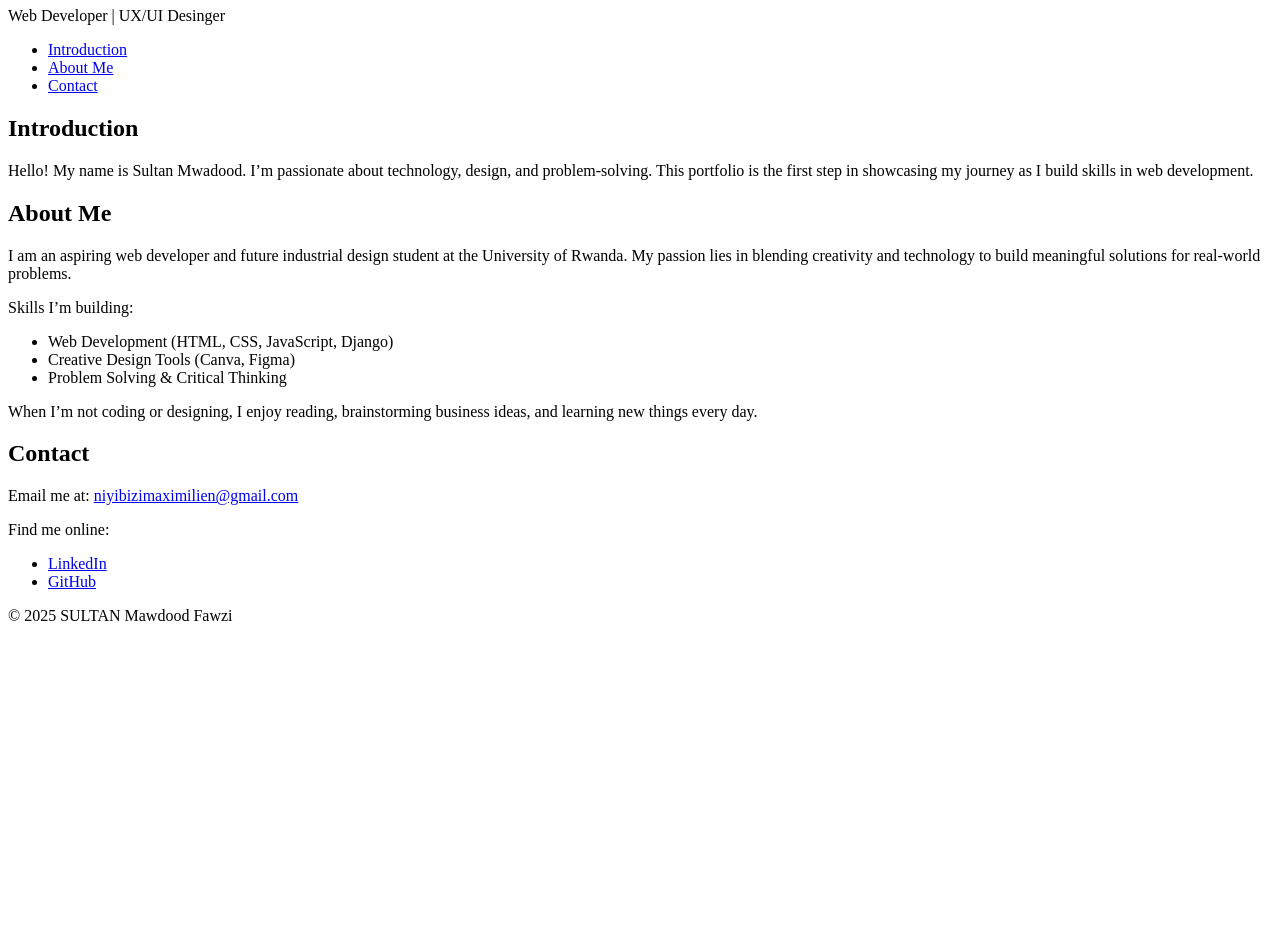
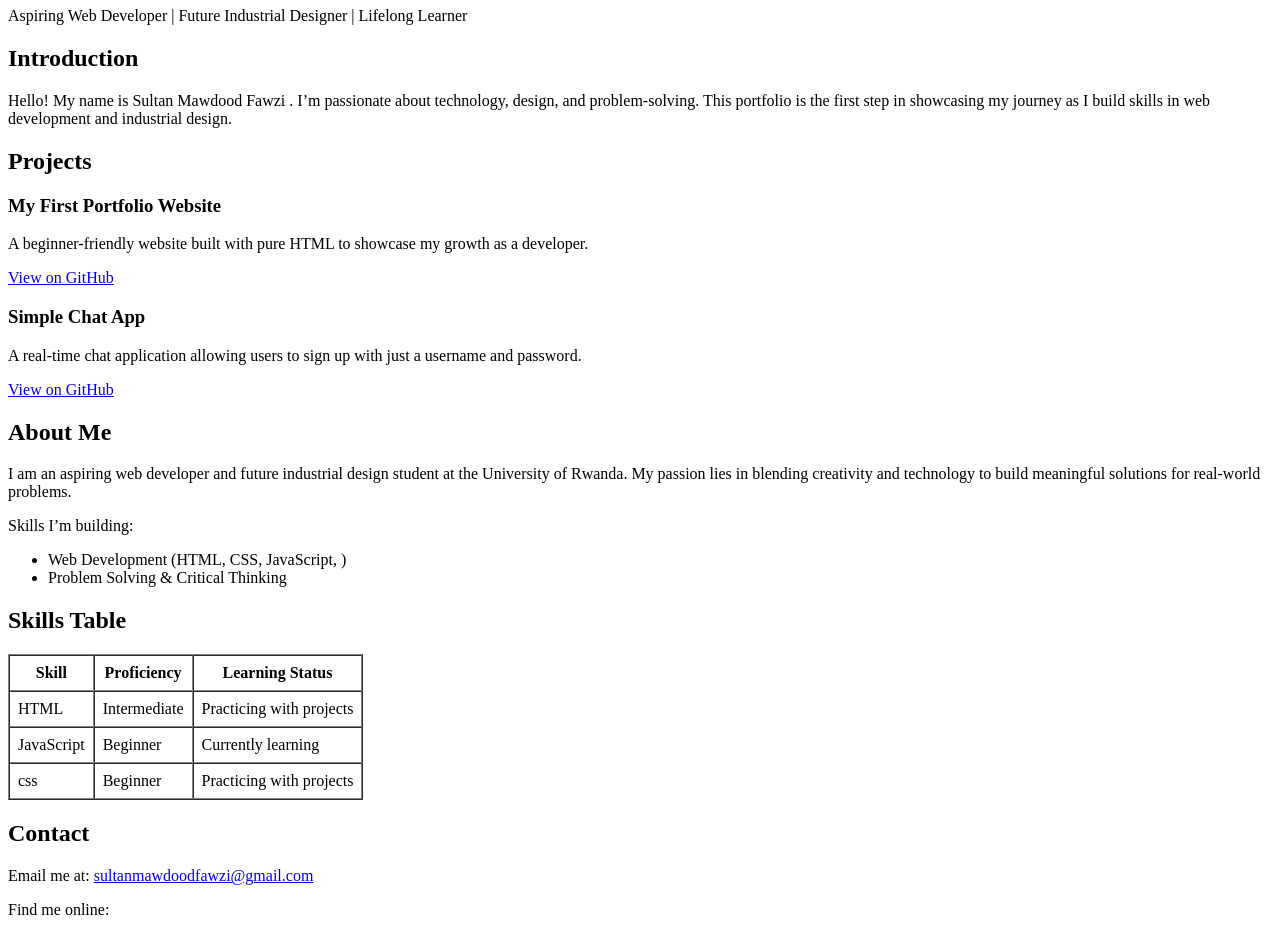
Before and after one commit to sultanmawdood/alx_html_css, a plain HTML site: page css_basic/index.html in a window 1280 px wide. Shown: the part 73-1005 px from the top of the page. Before the commit the page ends 800 px from the top, so only its background shows below. Drawn offline with Linux system fonts and the light colour scheme.

Commit message:
Update index.html

```diff
--- a/css_basic/index.html
+++ b/css_basic/index.html
@@ -2,30 +2,47 @@
 <html lang="en">
 <head>
     <meta charset="utf-8">
-    <title>SULTANMWADOOD FAWZI - Personal Portfolio</title>
-    <link rel="stylesheet" href="base.css">
-    <link rel="stylesheet" href="styles.css">
+    <title> Sultan Mawdood Fawzi  Personal Portfolio</title>
+    <meta name="viewport" content="width=device-width, initial-scale=1.0">
+
+    <link href="base.css" rel="stylesheet">
+    <link href="styles.css" rel="stylesheet">
+
 </head>
-<body>
+<body class="works_on_smartphone">
     <!-- Header -->
     <header>
-        <h1>SULTAN MWADOOD fawzi</h1>
-        <p> Web Developer | UX/UI Desinger </p>
+        <h1>SULTAN MAWDOOD</h1>
+        <p>Aspiring Web Developer | Future Industrial Designer | Lifelong Learner</p>
     </header>
 
-    <!-- Navigation -->
-    <nav>
-        <ul>
-            <li><a href="#introduction">Introduction</a></li>
-            <li><a href="#about">About Me</a></li>
-            <li><a href="#contact">Contact</a></li>
-        </ul>
-    </nav>
-
+    <!-- Main Content -->
+    <main>
+        <!-- Article (portfolio content) -->
+        <article>
             <!-- Introduction Section -->
             <section id="introduction">
                 <h2>Introduction</h2>
-        <p>Hello! My name is Sultan Mwadood. I’m passionate about technology, design, and problem-solving. This portfolio is the first step in showcasing my journey as I build skills in web development.</p>
+                <p>Hello! My name is Sultan Mawdood Fawzi . I’m passionate about technology, design, and problem-solving. This portfolio is the first step in showcasing my journey as I build skills in web development and industrial design.</p>
+            </section>
+
+            <!-- Projects Section -->
+            <section id="projects">
+                <h2>Projects</h2>
+
+                <div class="project">
+                    <h3>My First Portfolio Website</h3>
+                    <p>A beginner-friendly website built with pure HTML to showcase my growth as a developer.</p>
+                    <a href="#" target="_blank">View on GitHub</a>
+                </div>
+
+                <div class="project">
+                    <h3>Simple Chat App</h3>
+                    <p>A real-time chat application allowing users to sign up with just a username and password.</p>
+                    <a href="#" target="_blank">View on GitHub</a>
+                </div>
+
+
             </section>
 
             <!-- About Me Section -->
@@ -34,27 +51,64 @@
                 <p>I am an aspiring web developer and future industrial design student at the University of Rwanda. My passion lies in blending creativity and technology to build meaningful solutions for real-world problems.</p>
                 <p>Skills I’m building:</p>
                 <ul>
-            <li>Web Development (HTML, CSS, JavaScript, Django)</li>
-            <li>Creative Design Tools (Canva, Figma)</li>
+                    <li>Web Development (HTML, CSS, JavaScript, )</li>
                     <li>Problem Solving & Critical Thinking</li>
                 </ul>
-        <p>When I’m not coding or designing, I enjoy reading, brainstorming business ideas, and learning new things every day.</p>
+            </section>
+
+            <!-- Skills Table Section -->
+            <section id="skills">
+                <h2>Skills Table</h2>
+                <table border="1" cellpadding="8" cellspacing="0">
+                    <thead>
+                        <tr>
+                            <th>Skill</th>
+                            <th>Proficiency</th>
+                            <th>Learning Status</th>
+                        </tr>
+                    </thead>
+                    <tbody>
+                        <tr>
+                            <td>HTML </td>
+                            <td>Intermediate</td>
+                            <td>Practicing with projects</td>
+                        </tr>
+                        <tr>
+                            <td>JavaScript</td>
+                            <td>Beginner</td>
+                            <td>Currently learning</td>
+                        </tr>
+                        <tr>
+                            <td>css</td>
+                            <td>Beginner</td>
+                            <td>Practicing with projects</td>
+                        </tr>
+
+                    </tbody>
+                </table>
             </section>
 
             <!-- Contact Section -->
             <section id="contact">
                 <h2>Contact</h2>
-        <p>Email me at: <a href="mailto:sultanmawdoodfawzi@gmail.com">niyibizimaximilien@gmail.com</a></p>
+                <p>Email me at: <a href="sultanmawdoodfawzi@gmail.com">sultanmawdoodfawzi@gmail.com</a></p>
                 <p>Find me online:</p>
                 <ul>
-            <li><a href="https://www.linkedin.com/in/Sultanmawdood Fawzi" target="_blank">LinkedIn</a></li>
-            <li><a href="https://github.com/sultanmawdood" target="_blank">GitHub</a></li>
+
+                    <li><a href="https://github.com/ُSultanmawdoodFawzi" target="_blank">GitHub</a></li>
                 </ul>
             </section>
+        </article>
+
+        <!-- Aside -->
+        <aside>
+            placeholder to add comment thread later
+        </aside>
+    </main>
 
     <!-- Footer -->
     <footer>
-        <p>&copy; 2025 SULTAN Mawdood Fawzi</p>
+        <p>Made by MAHBUBA sultan - <a href="https://github.com/mahbubasultan" target="_blank">GitHub</a></p>
     </footer>
 </body>
 </html>
```
Lines whose indentation alone changed are shown as unchanged.
